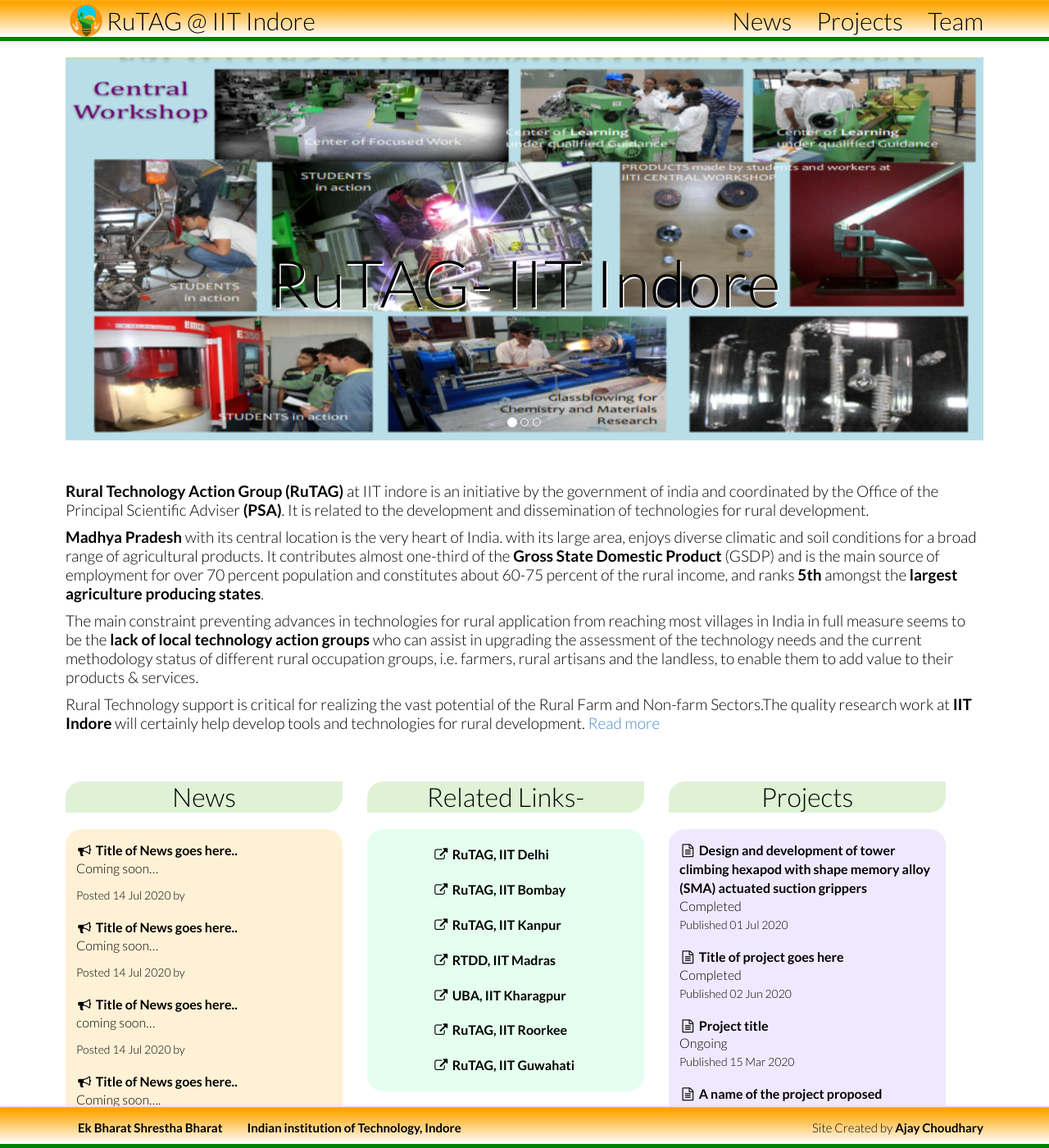
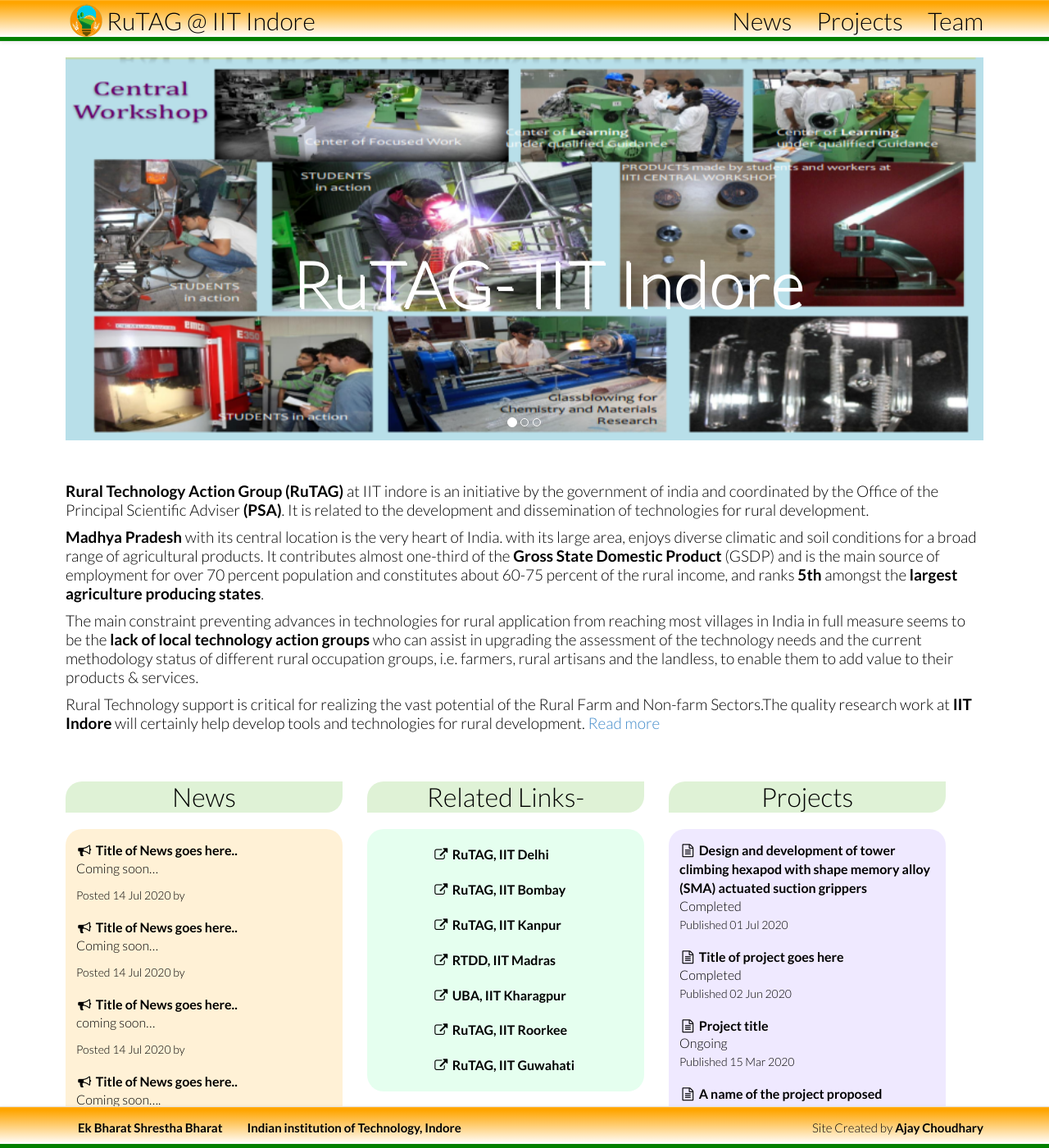
Before and after one commit to ajayiiti/rutag, a Jekyll site: the page built from index.html, in a window 1280 px wide and 1400 px high. Shown: the whole window at 82% size. Built offline with Jekyll 4.4.1, drawn with Linux system fonts in a browser that asks for light colours; nearby versions of some CDN libraries.

Commit message:
Update style.scss

```diff
--- a/assets/themes/lab/css/style.scss
+++ b/assets/themes/lab/css/style.scss
@@ -252,8 +252,8 @@
 	position:absolute;
 	z-index:12;
 	top:50%;
-	left:0;
-	width:100%;
+	left:25%;
+	width:55%;
 	text-align:center;
 }
 
@@ -272,6 +272,7 @@
 	.logotitle {
 		font-size: 80px;
 		line-height: 80px;
+		color: #fff;
 	}
 }
 
```
